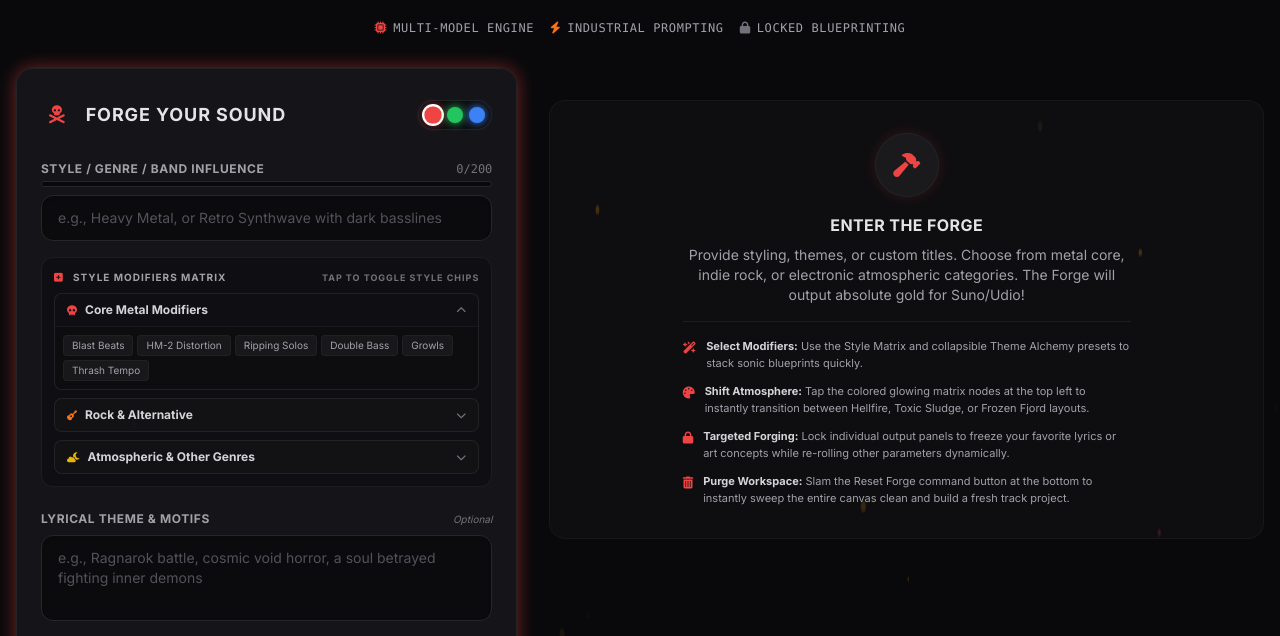
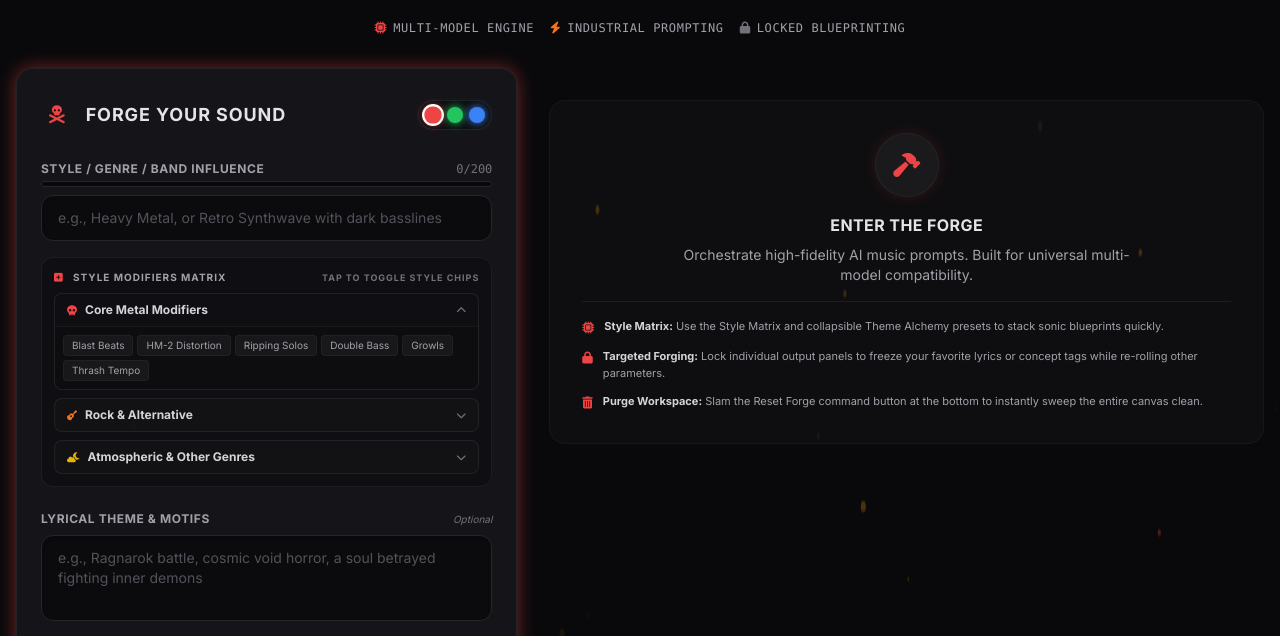
Before and after one commit to metalfactionradio/metal-forge-generator, a website: page index.html in a window 1280 px wide. Shown: the part 124-760 px from the top of the page. Drawn offline with nearby package versions, Linux system fonts and the light colour scheme.

Commit message:
Update index.html

```diff
--- a/index.html
+++ b/index.html
@@ -367,31 +367,27 @@
 
                    <div id="intro-board" class="bg-zinc-900/40 border border-zinc-800/40 rounded-2xl p-8 text-center space-y-4">
     <div class="w-16 h-16 bg-zinc-800/50 border border-zinc-700/30 rounded-full flex items-center justify-center mx-auto text-metal-accent text-2xl shadow-[0_0_15px_rgba(var(--forge-accent-rgb),0.15)] mb-3 transition-all duration-300">
-  <i class="fa-solid fa-hammer"></i>
+        <i class="fas fa-hammer"></i>
     </div>
     <div class="max-w-md mx-auto">
-    <h3 class="font-bold text-zinc-200 uppercase tracking-wide">Enter the Forge</h3>
+        <h3 class="font-bold text-zinc-200 uppercase tracking-wide">Enter The Forge</h3>
         <p class="text-sm text-zinc-400 mt-2">
-      Provide styling, themes, or custom titles. Choose from metal core, indie rock, or electronic atmospheric categories. The Forge will output absolute gold for Suno/Udio!
+            Orchestrate high-fidelity AI music prompts. Built for universal multi-model compatibility.
         </p>
+    </div>
 
     <div class="text-left border-t border-zinc-800/60 pt-4 mt-4 space-y-3">
         <div class="flex items-start gap-2.5">
-        <div class="text-metal-accent mt-0.5 text-xs"><i class="fa-solid fa-wand-magic-sparkles"></i></div>
-        <p class="text-[11px] text-zinc-400 leading-normal"><strong class="text-zinc-300">Select Modifiers:</strong> Use the Style Matrix and collapsible Theme Alchemy presets to stack sonic blueprints quickly.</p>
+            <div class="text-metal-accent mt-0.5 text-xs"><i class="fas fa-microchip"></i></div>
+            <p class="text-[11px] text-zinc-400 leading-normal"><strong class="text-zinc-300">Style Matrix:</strong> Use the Style Matrix and collapsible Theme Alchemy presets to stack sonic blueprints quickly.</p>
         </div>
         <div class="flex items-start gap-2.5">
-        <div class="text-metal-accent mt-0.5 text-xs"><i class="fa-solid fa-palette"></i></div>
-        <p class="text-[11px] text-zinc-400 leading-normal"><strong class="text-zinc-300">Shift Atmosphere:</strong> Tap the colored glowing matrix nodes at the top left to instantly transition between Hellfire, Toxic Sludge, or Frozen Fjord layouts.</p>
+            <div class="text-metal-accent mt-0.5 text-xs"><i class="fas fa-lock"></i></div>
+            <p class="text-[11px] text-zinc-400 leading-normal"><strong class="text-zinc-300">Targeted Forging:</strong> Lock individual output panels to freeze your favorite lyrics or concept tags while re-rolling other parameters.</p>
         </div>
         <div class="flex items-start gap-2.5">
-        <div class="text-metal-accent mt-0.5 text-xs"><i class="fa-solid fa-lock"></i></div>
-        <p class="text-[11px] text-zinc-400 leading-normal"><strong class="text-zinc-300">Targeted Forging:</strong> Lock individual output panels to freeze your favorite lyrics or art concepts while re-rolling other parameters dynamically.</p>
-      </div>
-      <div class="flex items-start gap-2.5">
-        <div class="text-metal-accent mt-0.5 text-xs"><i class="fa-solid fa-trash-can"></i></div>
-        <p class="text-[11px] text-zinc-400 leading-normal"><strong class="text-zinc-300">Purge Workspace:</strong> Slam the Reset Forge command button at the bottom to instantly sweep the entire canvas clean and build a fresh track project.</p>
-      </div>
+            <div class="text-metal-accent mt-0.5 text-xs"><i class="fas fa-trash-alt"></i></div>
+            <p class="text-[11px] text-zinc-400 leading-normal"><strong class="text-zinc-300">Purge Workspace:</strong> Slam the Reset Forge command button at the bottom to instantly sweep the entire canvas clean.</p>
         </div>
     </div>
 </div>
```
Lines whose indentation alone changed are shown as unchanged.
